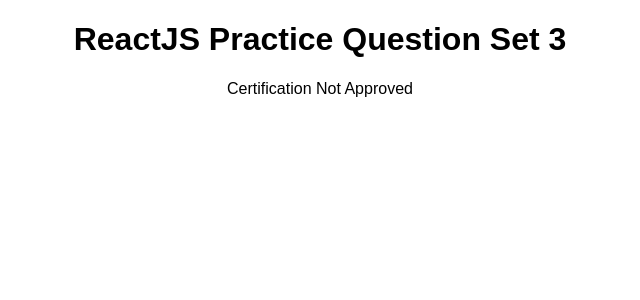
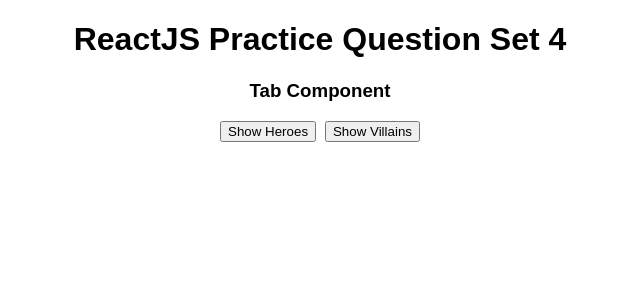
Before and after one commit to anandbaraik/neog-react-practice-set-1, a React (Create React App) app: page / in a window 1280 px wide. Shown: the top 300 px of the page, without its empty margins (320-960 px from the left). Built offline with nearby package versions, Linux system fonts and the light colour scheme.

Commit message:
started solving set 4

```diff
--- a/src/App.js
+++ b/src/App.js
@@ -1,3 +1,4 @@
+import { SetFour } from "./SetFourQuestions/SetFour";
 import SetOne from "./SetOneQuestions/SetOne";
 import SetThree from "./SetThreeQuestions/SetThree";
 import SetTwo from "./SetTwoQuestions/SetTwo";
@@ -8,7 +9,8 @@ export default function App() {
     <div className="App">
       {/* <SetOne/> */}
       {/* <SetTwo/> */}
-      <SetThree/>
+      {/* <SetThree/>1 */}
+      <SetFour/>
     </div>
   );
 }
--- /dev/null
+++ b/src/SetFourQuestions/SetFour.js
@@ -0,0 +1,11 @@
+import React from 'react'
+import TabComponent from './TabComponent'
+
+export const SetFour = () => {
+  return (
+    <div>
+        <h1>ReactJS Practice Question Set 4</h1>
+        <TabComponent/>
+    </div>
+  )
+}
--- /dev/null
+++ b/src/SetFourQuestions/TabComponent.js
@@ -0,0 +1,100 @@
+import React, { useState } from 'react'
+
+const charactersData = {
+    heroes: [
+      {
+        name: "IRON MAN",
+        powers: "Genius,Rich,IRON Suit",
+        costume: "IRON MAN suit",
+      },
+      {
+        name: "ANT MAN",
+        powers: "Ant man suit",
+        costume: "Ant man suit",
+      },
+      {
+        name: "Spider-man",
+        powers: "Reflexes,Speed,Spider-Sense",
+        costume: "Spider Suit",
+      },
+      {
+        name: "Bat man",
+        powers: "Rich,Bat suit",
+        costume: "Bat Suit",
+      },
+      {
+        name: "Super-man",
+        powers: "Superhuman strength,Reflexes,Speed",
+        costume: "Superman  Suit",
+      },
+    ],
+    villains: [
+      {
+        name: "Thanos",
+        powers: "Superhuman strength,Reflexes,Speed,",
+        costume: "Metal armor",
+      },
+      {
+        name: "Venom",
+        powers: "shapeshifting and camouflage Symbiotes autonomous defense",
+        costume: "black suit",
+      },
+      {
+        name: "Kang the conqueror",
+        powers: "time travel, can access all tech",
+        costume: "kang armor",
+      },
+      {
+        name: "Joker",
+        powers: "clownlike appearance and sick humour",
+        costume: "Joker costume",
+      },
+    ],
+  };
+
+const Characters = ({characters}) => {
+    const [charecterDatas, setCharecterDatas] = useState([]);
+    const toggleCharecter = (type) => {
+        setCharecterDatas(() => characters[type]);
+    }
+
+    return (
+        <>
+            <div>
+                <button onClick={() => toggleCharecter('heroes')}>Show Heroes</button> &nbsp;
+                <button onClick={() => toggleCharecter('villains')}>Show Villains</button>
+                <div>
+                    {
+                        charecterDatas.map(({costume, name, powers}, index) => {
+                            return(
+                                <div key={index}>
+                                    <h1>
+                                        Name : {name}
+                                    </h1>
+                                    <p>
+                                        Costume :
+                                        {costume}
+                                    </p>
+                                    <p>
+                                        Powers : {powers}
+                                    </p>
+                                </div>
+                            );
+                        })
+                    }
+                </div>
+            </div>
+        </>
+    );
+}
+
+const TabComponent = () => {
+  return (
+    <div>
+        <h3>Tab Component</h3>
+        <Characters characters={charactersData}/>
+    </div>
+  )
+}
+
+export default TabComponent
```
